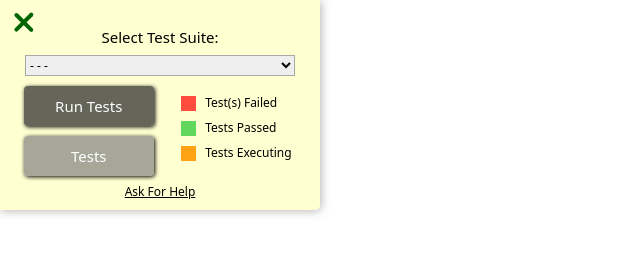
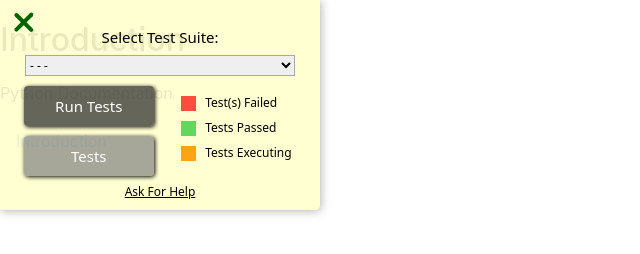
Before and after one commit to Austin-tam/freecodecamp-technical-page, a website built with Parcel: page index.html in a window 1280 px wide. Shown: the full height of the page, 0-640 px from the left. Built offline with nearby package versions, Linux system fonts and the light colour scheme.

Commit message:
add general html structure to the page

```diff
--- a/index.html
+++ b/index.html
@@ -24,7 +24,49 @@
 </head>
 
 <body>
+  <main id="main-doc">
+    <section class="main-section" id="introduction">
+      <header>
+        <h1>Introduction</h1>
+      </header>
+    </section>
 
+    <section class="main-section" id="b">
+      <header>
+
+      </header>
+    </section>
+
+    <section class="main-section" id="c">
+      <header>
+
+      </header>
+    </section>
+
+    <section class="main-section" id="d">
+      <header>
+
+      </header>
+    </section>
+
+    <section class="main-section" id="e">
+      <header>
+
+      </header>
+    </section>
+
+    <nav id="navbar">
+      <header>
+        <p>Python Documentation</p>
+      </header>
+
+      <a href="#introduction" class="nav-link">Introduction</a>
+      <a href="#" class="nav-link"></a>
+      <a href="#" class="nav-link"></a>
+      <a href="#" class="nav-link"></a>
+      <a href="#" class="nav-link"></a>
+    </nav>
+  </main>
 
   <script src="https://code.jquery.com/jquery-3.5.1.slim.min.js" integrity="sha384-DfXdz2htPH0lsSSs5nCTpuj/zy4C+OGpamoFVy38MVBnE+IbbVYUew+OrCXaRkfj" crossorigin="anonymous"></script>
   <script src="https://cdn.jsdelivr.net/npm/bootstrap@4.5.3/dist/js/bootstrap.bundle.min.js" integrity="sha384-ho+j7jyWK8fNQe+A12Hb8AhRq26LrZ/JpcUGGOn+Y7RsweNrtN/tE3MoK7ZeZDyx" crossorigin="anonymous"></script>
```
